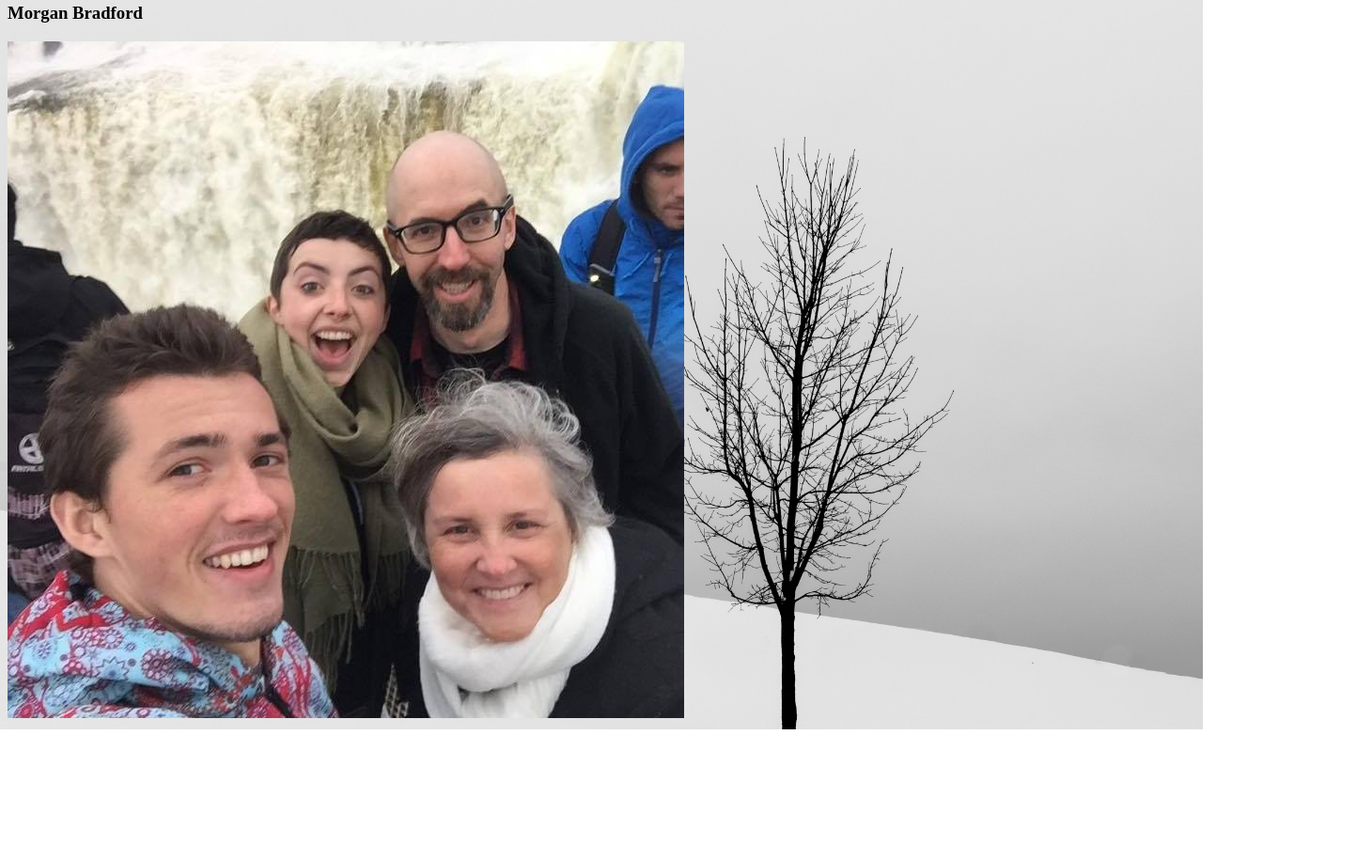
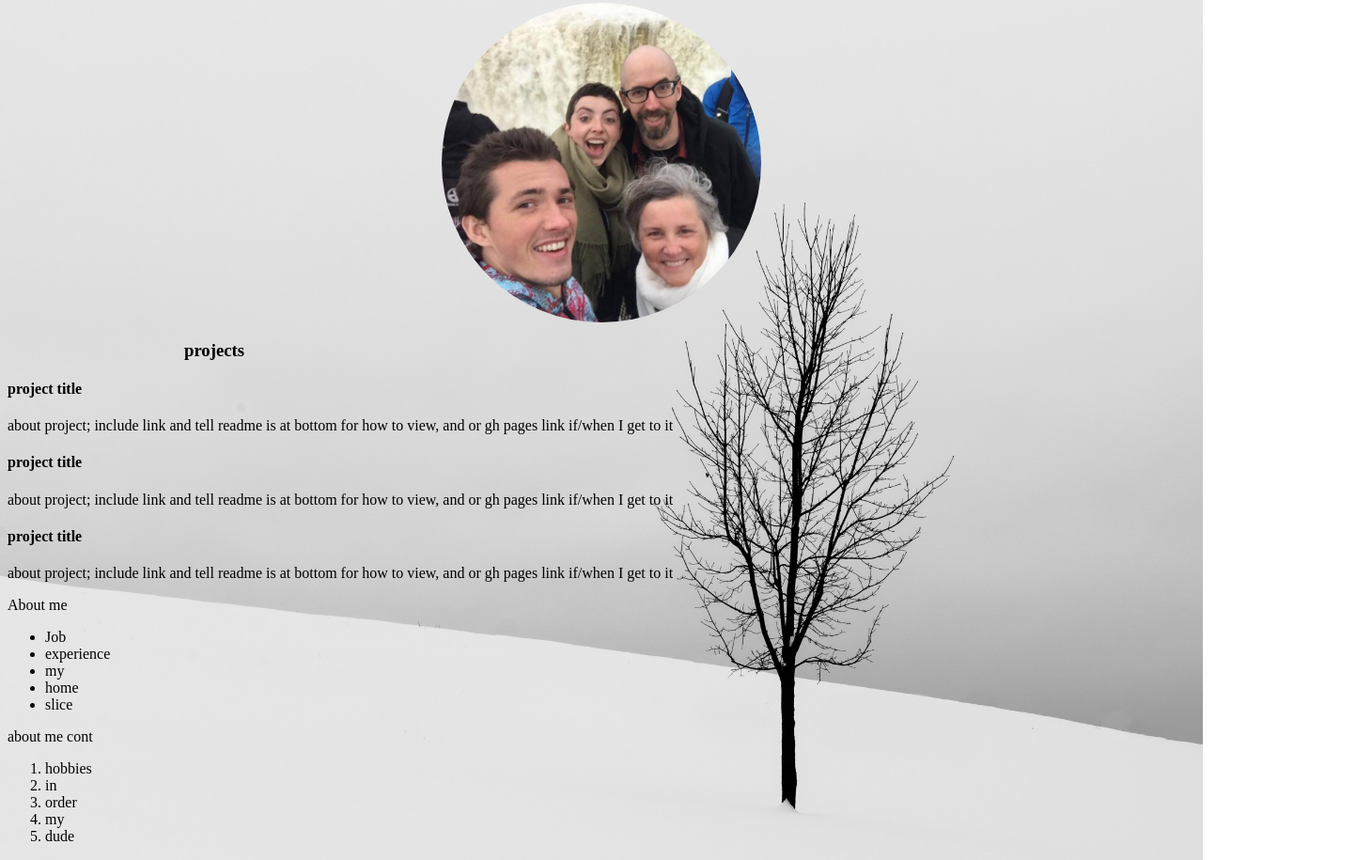
Before and after one commit to MorganJBradford/portfolio, a plain HTML site: page index.html in a window 1280 px wide. Shown: the part 124-1039 px from the top of the page at 94% size, 1460 px wide, since content can reach past the window. Before the commit the page ends 900 px from the top, so only its background shows below. Drawn offline with Linux system fonts and the light colour scheme.

Commit message:
style and center h1, h2, img; add h3, h4, p, ul, ol with placeholder text

```diff
--- a/css/styles.css
+++ b/css/styles.css
@@ -11,3 +11,14 @@ body {
   -moz-text-stroke-width: 0.2px;
   -moz-text-stroke-color: rgb(255, 255, 255);
 }
+#iguazu {
+  height: 340px;
+  width: 340px;
+  border-radius: 50%;
+  margin: 0 auto 0 auto;
+  display: block;
+}
+h3 {
+  position: relative;
+  left: 188px;
+}
--- a/index.html
+++ b/index.html
@@ -9,7 +9,29 @@
     <h1><em>Morgan Bradford</em></h1>
     <h2>Coding, compassion, and perseverance.</h2>
   </div>
-  <h3>Morgan Bradford</h3>
-  <img src="img/iguazu.jpg" alt="a photo of Morgan and his family">
+  <img src="img/iguazu.jpg" alt="a photo of Morgan and his family" id="iguazu">
+  <h3>projects</h3>
+  <h4>project title</h4>
+  <p>about project; include link and tell readme is at bottom for how to view, and or gh pages link if/when I get to it</p>
+  <h4>project title</h4>
+  <p>about project; include link and tell readme is at bottom for how to view, and or gh pages link if/when I get to it</p>
+  <h4>project title</h4>
+  <p>about project; include link and tell readme is at bottom for how to view, and or gh pages link if/when I get to it</p>
+  <p>About me</p>
+  <ul>
+    <li>Job</li>
+    <li>experience</li>
+    <li>my</li>
+    <li>home</li>
+    <li>slice</li>
+  </ul>
+  <p>about me cont</p>
+  <ol>
+    <li>hobbies</li>
+    <li>in</li>
+    <li>order</li>
+    <li>my</li>
+    <li>dude</li>
+  </ol>
 </body>
 </html>
```
